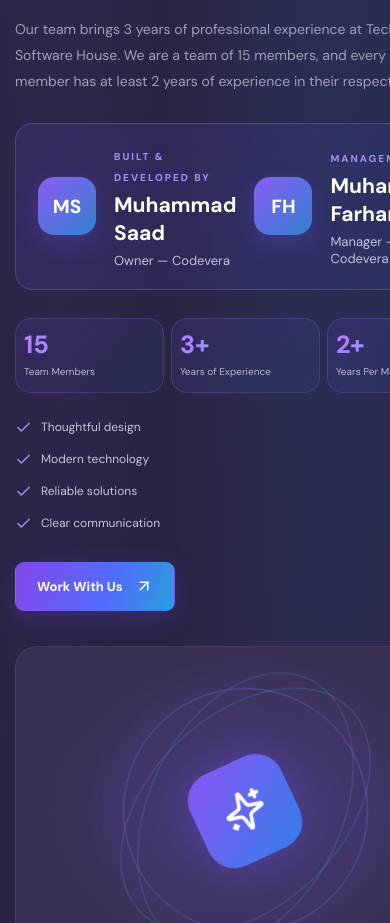
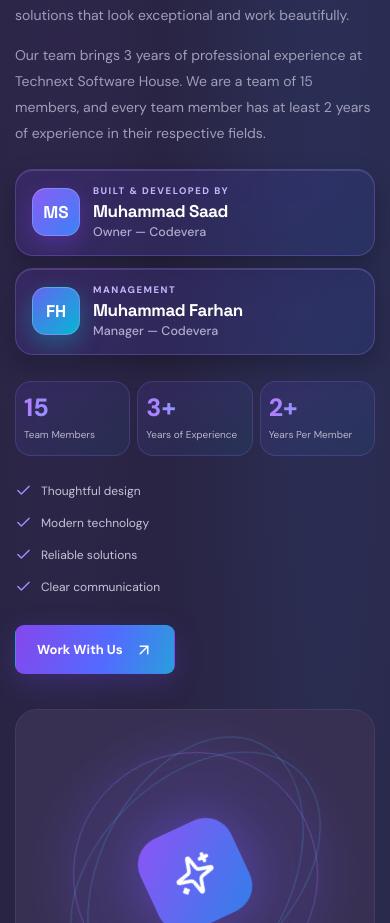
Before and after one commit to saadsafdar175/code-vera, a React (Vite) app: page / in a window 390 px wide. Shown: the part 5007-5930 px from the top of the page. Built offline with nearby package versions, Linux system fonts and the light colour scheme.

Commit message:
Fix founder credit mobile cutoff and upgrade to responsive cards

```diff
--- a/src/App.jsx
+++ b/src/App.jsx
@@ -331,18 +331,27 @@ const submitForm = async (event) => {
             <p>Codevera is a digital development studio focused on turning ideas into useful, engaging and reliable digital products.</p>
             <p>We bring design and technology together to create solutions that look exceptional and work beautifully.</p>
             <p>Our team brings 3 years of professional experience at Technext Software House. We are a team of 15 members, and every team member has at least 2 years of experience in their respective fields.</p>
-            <div className="founder-credit">
-              <div className="founder-avatar">MS</div>
-              <div className="founder-info">
-                <span>BUILT & DEVELOPED BY</span>
-                <h3>Muhammad Saad</h3>
-                <p>Owner — Codevera</p>
+            <div className="founder-credits">
+              <div className="founder-card">
+                <div className="founder-avatar">
+                  <span>MS</span>
+                </div>
+                <div className="founder-info">
+                  <span className="founder-badge">BUILT & DEVELOPED BY</span>
+                  <h3 className="founder-name">Muhammad Saad</h3>
+                  <p className="founder-role">Owner — Codevera</p>
+                </div>
               </div>
-              <div className="founder-avatar">FH</div>
-              <div className="founder-info">
-                <span>MANAGEMENT</span>
-                <h3>Muhammad Farhan</h3>
-                <p>Manager — Codevera</p>
+
+              <div className="founder-card">
+                <div className="founder-avatar founder-avatar-cyan">
+                  <span>FH</span>
+                </div>
+                <div className="founder-info">
+                  <span className="founder-badge">MANAGEMENT</span>
+                  <h3 className="founder-name">Muhammad Farhan</h3>
+                  <p className="founder-role">Manager — Codevera</p>
+                </div>
               </div>
             </div>
             <div className="team-stats">
--- a/src/styles.css
+++ b/src/styles.css
@@ -684,46 +684,146 @@ html {
     display: flex !important;
   }
 }
-/* Founder Credit */
-.founder-credit {
+/* ==========================================================================
+   CODEVERA ULTRA-ATTRACTIVE FOUNDER & LEADERSHIP CARDS
+   ========================================================================== */
+.founder-credits {
+  display: grid;
+  grid-template-columns: repeat(2, minmax(0, 1fr));
+  gap: 14px;
+  margin: 28px 0;
+  width: 100%;
+  box-sizing: border-box;
+}
+
+.founder-card {
   display: flex;
   align-items: center;
-  gap: 18px;
-  margin: 28px 0;
-  padding: 20px 22px;
-  border: 1px solid rgba(160, 120, 255, 0.28);
+  gap: 14px;
+  padding: 16px 18px;
+  border: 1px solid rgba(168, 120, 255, 0.28);
   border-radius: 18px;
-  background: linear-gradient(120deg, rgba(115, 70, 220, 0.16), rgba(40, 100, 220, 0.10));
-  backdrop-filter: blur(14px);
+  background: linear-gradient(135deg, rgba(124, 58, 237, 0.16), rgba(37, 99, 235, 0.10));
+  backdrop-filter: blur(16px);
+  -webkit-backdrop-filter: blur(16px);
+  box-shadow: 0 10px 25px rgba(0, 0, 0, 0.25), inset 0 1px 0 rgba(255, 255, 255, 0.12);
+  transition: all 0.28s cubic-bezier(0.16, 1, 0.3, 1);
+  box-sizing: border-box;
+  min-width: 0;
 }
+
+.founder-card:hover {
+  transform: translateY(-3px);
+  border-color: rgba(168, 85, 247, 0.55);
+  box-shadow: 0 14px 32px rgba(124, 58, 237, 0.22), inset 0 1px 0 rgba(255, 255, 255, 0.18);
+}
+
 .founder-avatar {
-  width: 58px;
-  height: 58px;
+  width: 52px;
+  height: 52px;
   flex-shrink: 0;
   display: grid;
   place-items: center;
-  border-radius: 16px;
-  color: white;
-  font-size: 19px;
+  border-radius: 15px;
+  color: #ffffff;
+  font-family: 'Space Grotesk', sans-serif;
+  font-size: 18px;
   font-weight: 800;
-  background: linear-gradient(135deg, #8b5cf6, #3182ce);
-  box-shadow: 0 8px 25px rgba(110, 75, 230, 0.3);
+  background: linear-gradient(135deg, #8b5cf6, #3b82f6);
+  box-shadow: 0 8px 22px rgba(124, 58, 237, 0.38);
+  border: 1px solid rgba(255, 255, 255, 0.2);
 }
+
+.founder-avatar-cyan {
+  background: linear-gradient(135deg, #6366f1, #06b6d4);
+  box-shadow: 0 8px 22px rgba(6, 182, 212, 0.35);
+}
+
+.founder-info {
+  display: flex;
+  flex-direction: column;
+  min-width: 0;
+  overflow: hidden;
+}
+
+.founder-badge,
 .founder-info span {
-  color: #a78bfa;
+  color: #c4b5fd;
   font-size: 10px;
   font-weight: 800;
-  letter-spacing: 2px;
+  letter-spacing: 1.8px;
+  text-transform: uppercase;
+  margin-bottom: 2px;
+  white-space: nowrap;
+  overflow: hidden;
+  text-overflow: ellipsis;
 }
+
+.founder-name,
 .founder-info h3 {
-  margin: 5px 0;
-  font-size: 21px;
-  color: white;
+  margin: 2px 0 2px 0;
+  font-family: 'Space Grotesk', sans-serif;
+  font-size: 18px;
+  font-weight: 700;
+  color: #ffffff;
+  letter-spacing: -0.4px;
+  line-height: 1.25;
+  white-space: nowrap;
+  overflow: hidden;
+  text-overflow: ellipsis;
 }
+
+.founder-role,
 .founder-info p {
   margin: 0;
-  font-size: 13px;
-  opacity: 0.75;
+  font-size: 12.5px;
+  color: rgba(220, 215, 245, 0.75);
+  font-weight: 500;
+  white-space: nowrap;
+  overflow: hidden;
+  text-overflow: ellipsis;
+}
+
+/* Graceful legacy fallback */
+.founder-credit {
+  display: flex;
+  flex-wrap: wrap;
+  align-items: center;
+  gap: 14px;
+  margin: 28px 0;
+  width: 100%;
+}
+
+@media (max-width: 640px) {
+  .founder-credits {
+    grid-template-columns: 1fr;
+    gap: 12px;
+    margin: 22px 0;
+  }
+
+  .founder-card {
+    width: 100%;
+    padding: 15px 16px;
+    gap: 13px;
+  }
+
+  .founder-avatar {
+    width: 48px;
+    height: 48px;
+    font-size: 17px;
+    border-radius: 14px;
+  }
+
+  .founder-name,
+  .founder-info h3 {
+    font-size: 17px;
+  }
+
+  .founder-badge,
+  .founder-info span {
+    font-size: 9.5px;
+    letter-spacing: 1.5px;
+  }
 }
 
 /* CODEVERA - LIGHTER PREMIUM PURPLE THEME */
```
